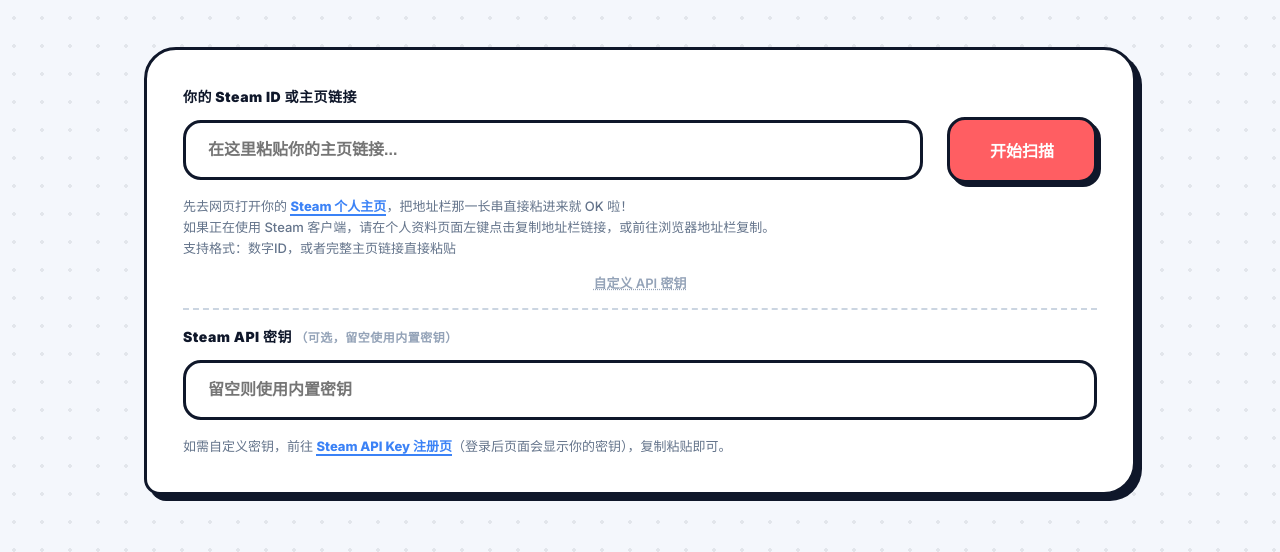
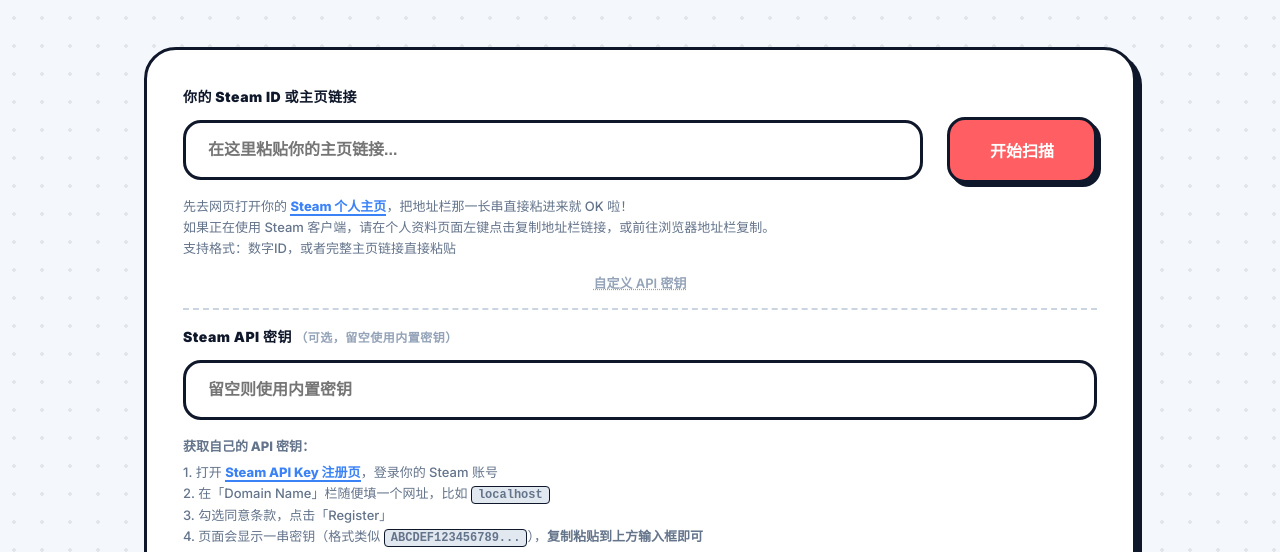
Before and after one commit to Pomran/steam-friend-finder, a browser extension: page index.html in a window 1280 px wide. Both pictures are taken after a click on the element "自定义 API 密钥". Shown: the part 248-800 px from the top of the page. Drawn offline with Linux system fonts and the light colour scheme.

Commit message:
完善 API 密钥获取引导

```diff
--- a/index.html
+++ b/index.html
@@ -563,7 +563,11 @@
         <label>Steam API 密钥 <span style="font-weight:600;color:var(--text-muted);font-size:12px;">（可选，留空使用内置密钥）</span></label>
         <input type="text" id="apiKey" placeholder="留空则使用内置密钥">
         <div class="hint">
-          如需自定义密钥，前往 <a href="https://steamcommunity.com/dev/apikey" target="_blank">Steam API Key 注册页</a>（登录后页面会显示你的密钥），复制粘贴即可。
+          <div style="font-weight:800;margin-bottom:6px;">获取自己的 API 密钥：</div>
+          1. 打开 <a href="https://steamcommunity.com/dev/apikey" target="_blank">Steam API Key 注册页</a>，登录你的 Steam 账号<br>
+          2. 在「Domain Name」栏随便填一个网址，比如 <code style="background:#e2e8f0;padding:1px 6px;border-radius:4px;border:1.5px solid var(--border-thick);font-size:12px;font-weight:800;">localhost</code><br>
+          3. 勾选同意条款，点击「Register」<br>
+          4. 页面会显示一串密钥（格式类似 <code style="background:#e2e8f0;padding:1px 6px;border-radius:4px;border:1.5px solid var(--border-thick);font-size:12px;font-weight:800;">ABCDEF123456789...</code>），<strong>复制粘贴到上方输入框即可</strong>
         </div>
       </div>
     </div>
```
